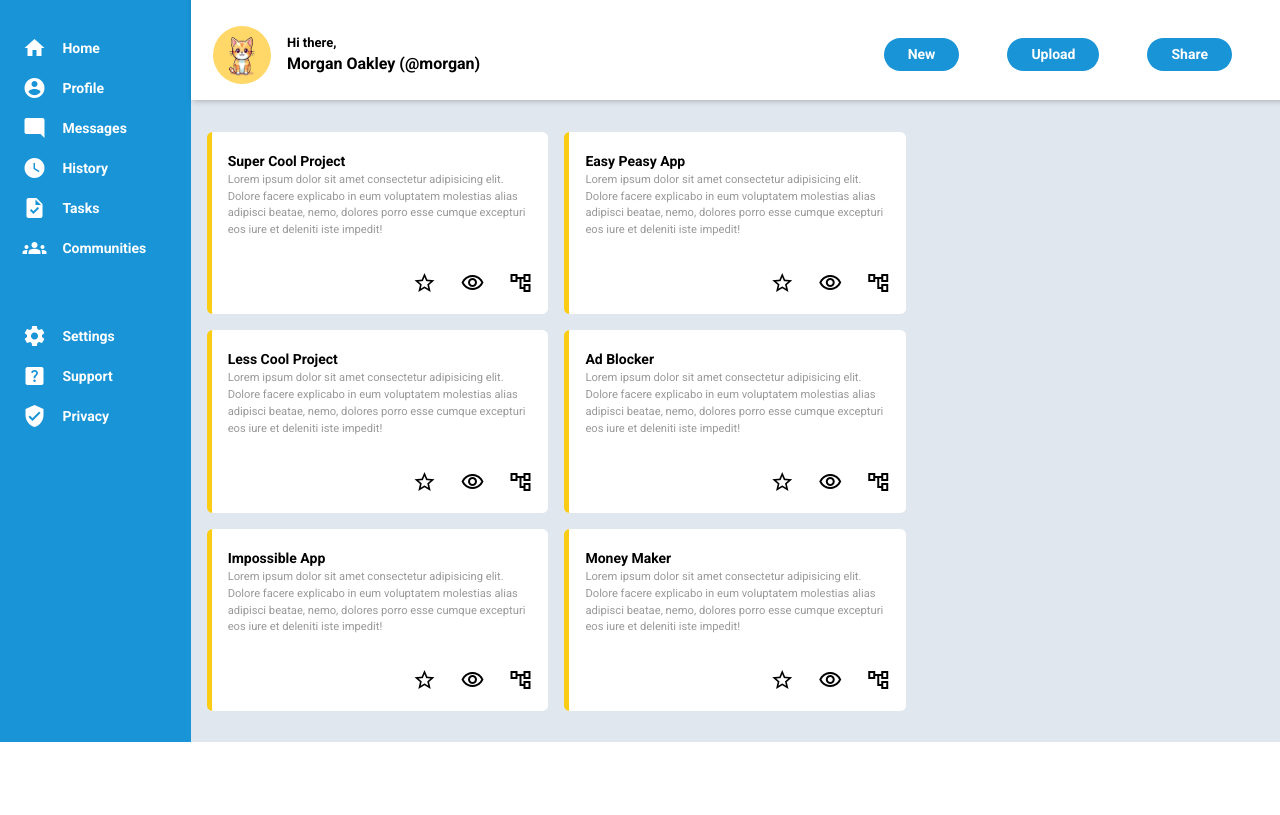
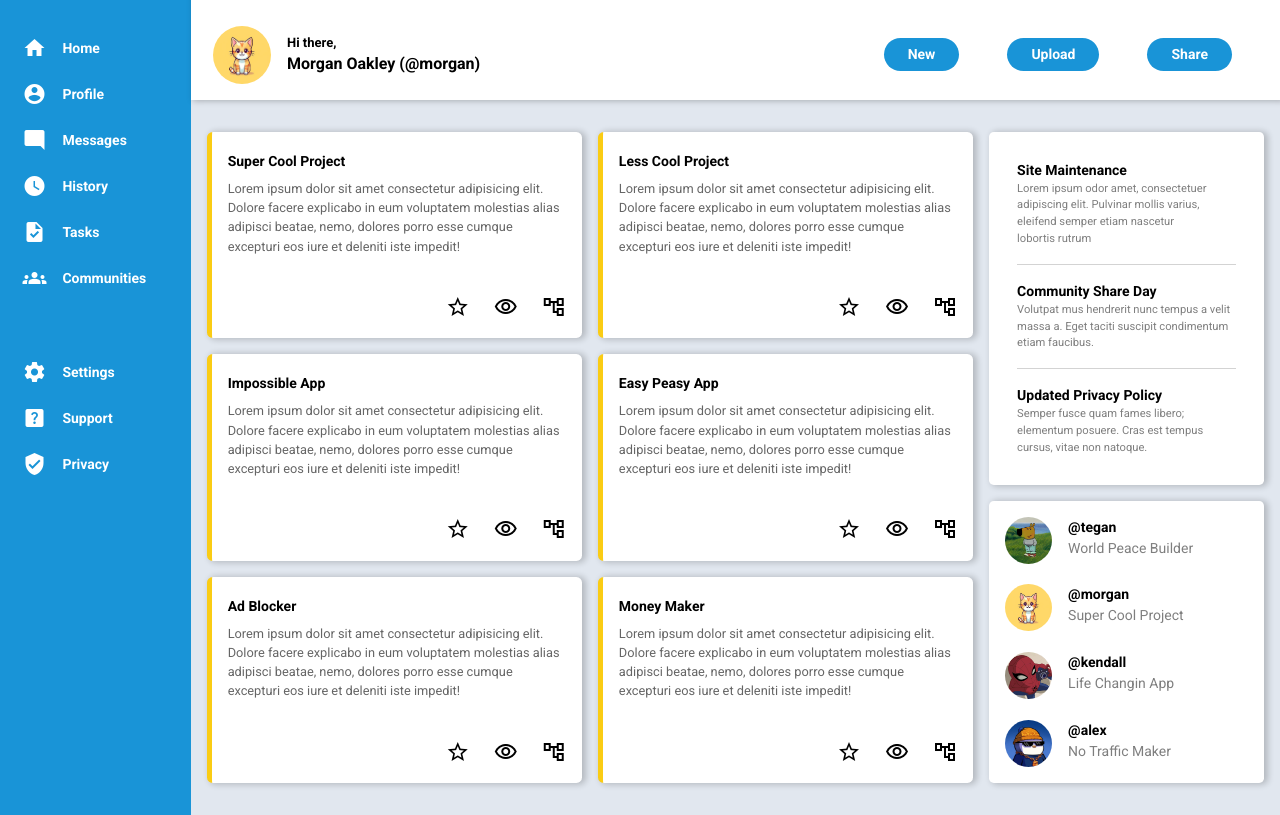
Before and after one commit to ROJOmax/Admin-Dashboard, a website built with Vite: page index.html in a window 1280 px wide. Shown: the part 58-873 px from the top of the page. Before the commit the page ends 801 px from the top, so only its background shows below. Built offline with nearby package versions, Linux system fonts and the light colour scheme; files whose address does not match are found by name.

Commit message:
Responsive  | Fixed Side Bar

```diff
--- a/index.html
+++ b/index.html
@@ -160,8 +160,26 @@
               </div>
             </div>
           </div>
+          <!-- card 2 -->
+
+          <div class="card | card4">
+            <div class="cards-content">
+              <h6 class="content-title">Less Cool Project</h6>
+              <p class="cards-para">
+                Lorem ipsum dolor sit amet consectetur adipisicing elit. Dolore
+                facere explicabo in eum voluptatem molestias alias adipisci
+                beatae, nemo, dolores porro esse cumque excepturi eos iure et
+                deleniti iste impedit!
+              </p>
+              <div class="cards-icon">
+                <span class="material-icons"> star_outline </span>
+                <span class="material-icons-outlined"> visibility </span>
+                <span class="material-icons-outlined"> account_tree </span>
+              </div>
+            </div>
+          </div>
           <!-- card 3 -->
-          <div class="card | card3">
+          <div class="card | card2">
             <div class="cards-content">
               <h6 class="content-title">Impossible App</h6>
               <p class="cards-para">
@@ -177,10 +195,11 @@
               </div>
             </div>
           </div>
-          <!-- card 5 -->
+
+          <!-- card 4 -->
           <div class="card | card5">
             <div class="cards-content">
-              <h6 class="content-title">Ad Blocker</h6>
+              <h6 class="content-title">Easy Peasy App</h6>
               <p class="cards-para">
                 Lorem ipsum dolor sit amet consectetur adipisicing elit. Dolore
                 facere explicabo in eum voluptatem molestias alias adipisci
@@ -194,29 +213,10 @@
               </div>
             </div>
           </div>
-          <!-- card 2 -->
-
-          <div class="card | card2">
+          <!-- card 5 -->
+          <div class="card | card3">
             <div class="cards-content">
-              <h6 class="content-title">Less Cool Project</h6>
-              <p class="cards-para">
-                Lorem ipsum dolor sit amet consectetur adipisicing elit. Dolore
-                facere explicabo in eum voluptatem molestias alias adipisci
-                beatae, nemo, dolores porro esse cumque excepturi eos iure et
-                deleniti iste impedit!
-              </p>
-              <div class="cards-icon">
-                <span class="material-icons"> star_outline </span>
-                <span class="material-icons-outlined"> visibility </span>
-                <span class="material-icons-outlined"> account_tree </span>
-              </div>
-            </div>
-          </div>
-
-          <!-- card 4 -->
-          <div class="card | card4">
-            <div class="cards-content">
-              <h6 class="content-title">Easy Peasy App</h6>
+              <h6 class="content-title">Ad Blocker</h6>
               <p class="cards-para">
                 Lorem ipsum dolor sit amet consectetur adipisicing elit. Dolore
                 facere explicabo in eum voluptatem molestias alias adipisci
@@ -249,7 +249,86 @@
               </div>
             </div>
           </div>
-          <div class="card7 | announcements trending"></div>
+          <!-- card 7 -->
+          <div class="card7">
+            <div class="announcements">
+              <div class="announcements-content">
+                <h5>Site Maintenance</h5>
+                <p>
+                  Lorem ipsum odor amet, consectetuer adipiscing elit. Pulvinar
+                  mollis varius, eleifend semper etiam nascetur lobortis rutrum
+                </p>
+              </div>
+              <div class="announcements-content | border-top-bottom">
+                <h5>Community Share Day</h5>
+                <p>
+                  Volutpat mus hendrerit nunc tempus a velit massa a. Eget
+                  taciti suscipit condimentum etiam faucibus.
+                </p>
+              </div>
+              <div class="announcements-content">
+                <h5>Updated Privacy Policy</h5>
+                <p>
+                  Semper fusce quam fames libero; elementum posuere. Cras est
+                  tempus cursus, vitae non natoque.
+                </p>
+              </div>
+            </div>
+            <div class="trending">
+              <div class="trending-pfp">
+                <img
+                  src="./public/Chill guy anime pfp.jpg"
+                  alt="chill guy"
+                  class="pfp-image"
+                  style="width: 47px; height: 47px"
+                />
+                <p class="pfp-owner">
+                  <a href="#">@tegan</a> <br /><span>World Peace Builder</span>
+                </p>
+              </div>
+              <div class="trending-pfp">
+                <div class="trending-pfp">
+                  <img
+                    src="./public/cat.jpg"
+                    alt="Meow"
+                    class="pfp-image"
+                    style="width: 47px; height: 47px"
+                  />
+                  <p class="pfp-owner">
+                    <a href="#">@morgan</a> <br /><span
+                      >Super Cool Project</span
+                    >
+                  </p>
+                </div>
+              </div>
+              <div class="trending-pfp">
+                <div class="trending-pfp">
+                  <img
+                    src="./public/spiderman.jpg"
+                    alt="wausm"
+                    class="pfp-image"
+                    style="width: 47px; height: 47px"
+                  />
+                  <p class="pfp-owner">
+                    <a href="#">@kendall</a> <br /><span>Life Changin App</span>
+                  </p>
+                </div>
+              </div>
+              <div class="trending-pfp">
+                <div class="trending-pfp">
+                  <img
+                    src="./public/coolpenguin.jpg"
+                    alt="penguin"
+                    class="pfp-image"
+                    style="width: 47px; height: 47px"
+                  />
+                  <p class="pfp-owner">
+                    <a href="#">@alex</a> <br /><span>No Traffic Maker</span>
+                  </p>
+                </div>
+              </div>
+            </div>
+          </div>
         </div>
       </div>
     </section>
--- a/style.css
+++ b/style.css
@@ -46,9 +46,6 @@ body {
   display: grid;
   grid-template-columns: 0.7fr repeat(4, 1fr);
   grid-template-rows: repeat(5, 1fr);
-  gap: 0rem;
-
-  height: 100vh;
 }
 
 /* side bar Styling */
@@ -79,7 +76,7 @@ body {
 }
 /* fix flex list divs a tag */
 .side-bar-container .side-bar-nav a {
-  display: flex;
+  display: inline-flex;
   flex-direction: row;
   gap: 1rem;
   align-items: center;
@@ -207,7 +204,7 @@ body {
 
 .cards-wrapper {
   display: grid;
-  grid-template-columns: repeat(3, 1fr);
+  grid-template-columns: 1fr 1fr 26%;
   grid-template-rows: repeat(3, 1fr);
   gap: 1rem;
   padding: 2rem 1rem 2rem 1rem;
@@ -250,17 +247,20 @@ body {
   padding: 1.2rem 1rem;
   border-radius: 0.35rem;
   border-left: 5px solid var(--yellow);
+  box-shadow: 3px 0.5px 6px 1px rgba(0, 0, 0, 0.2);
 }
 
 .cards-wrapper .card > * {
   display: flex;
   flex-direction: column;
+  justify-content: space-between;
 }
 
 .cards-wrapper .cards-icon {
-  display: flex;
+  display: inline-flex;
+  width: 100%;
   flex-direction: row;
-  justify-content: end;
+  justify-content: flex-end;
   cursor: pointer;
   margin-top: 2rem;
   gap: 1.5rem;
@@ -270,6 +270,70 @@ body {
 }
 
 .cards-wrapper .card p {
-  opacity: 0.4;
+  opacity: 0.6;
+  font-size: 0.8rem;
+}
+
+/* announcements */
+
+.cards-wrapper .announcements {
+  display: flex;
+  flex-direction: column;
+  gap: 1rem;
+  background-color: var(--white);
+  padding: 1.75rem;
+  border-radius: 0.3rem;
+  box-shadow: 3px 0.5px 6px 1px rgba(0, 0, 0, 0.2);
+}
+
+.cards-wrapper .announcements-content h5 {
+  font-weight: var(--fw-title);
+  font-size: var(--fs-text);
+}
+
+.cards-wrapper .announcements-content p {
   font-size: 0.7rem;
+  opacity: 0.5;
 }
+
+.border-top-bottom {
+  padding: 1rem 0;
+  border-top: 1px solid lightgray;
+  border-bottom: 1px solid lightgray;
+}
+/* Trending */
+.trending {
+  display: flex;
+  flex-direction: column;
+  background-color: var(--white);
+  border-radius: 0.3rem;
+  margin-top: 1rem;
+  padding: 1rem;
+  gap: 1.3rem;
+  box-shadow: 3px 0.5px 6px 1px rgba(0, 0, 0, 0.2);
+}
+
+.trending .trending-pfp {
+  display: flex;
+  flex-direction: row;
+  gap: 1rem;
+}
+
+.trending .trending-pfp img {
+  border-radius: 50%;
+  cursor: pointer;
+}
+
+.trending .trending-pfp p {
+  font-weight: var(--fw-title);
+}
+
+.trending .trending-pfp span {
+  font-weight: var(--fw-main);
+  opacity: 0.5;
+}
+
+.trending .trending-pfp a {
+  text-decoration: none;
+  color: inherit;
+}
```
